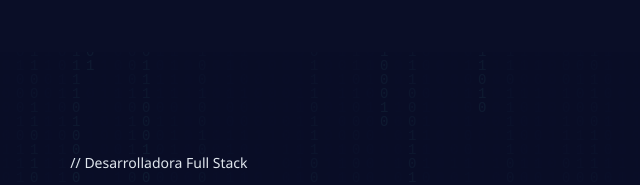
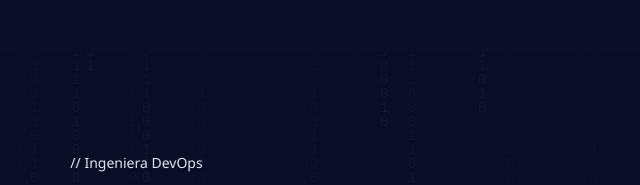
Before and after one commit to NereaSanLop/PorfolioNereaSanchezLopez, a plain HTML site: page index.html in a window 1280 px wide. Shown: the top 185 px of the page, 320-960 px from the left. Drawn offline with Linux system fonts and the light colour scheme.

Commit message:
chore: change to DevOps

```diff
--- a/index.html
+++ b/index.html
@@ -23,7 +23,7 @@
     <header class="hero">
         <div class="container">
             <div class="hero-content">
-                <div class="code-comment">// Desarrolladora Full Stack</div>
+                <div class="code-comment">// Ingeniera DevOps</div>
                 <h1 class="glitch">Nerea Sánchez López</h1>
                 <p class="subtitle">
                     <span class="keyword">const</span> <span class="variable">developer</span> = {
```
